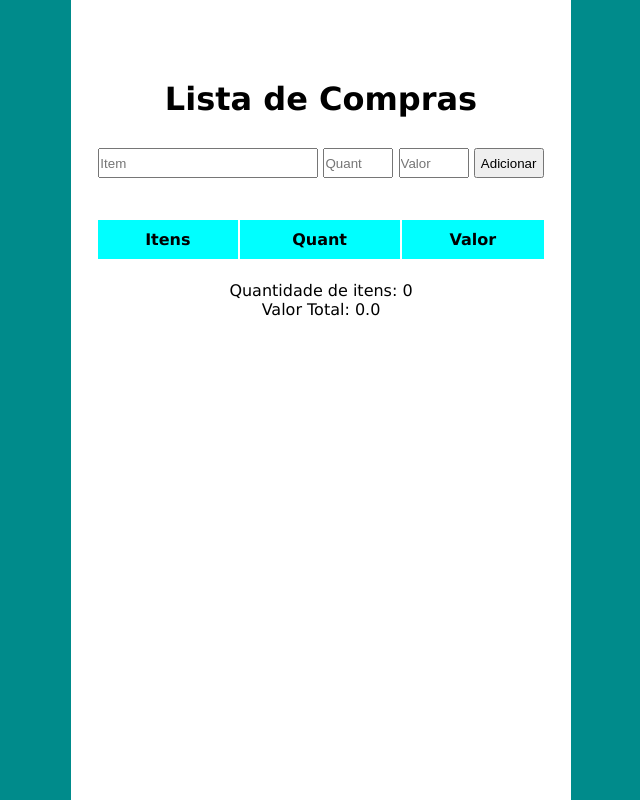
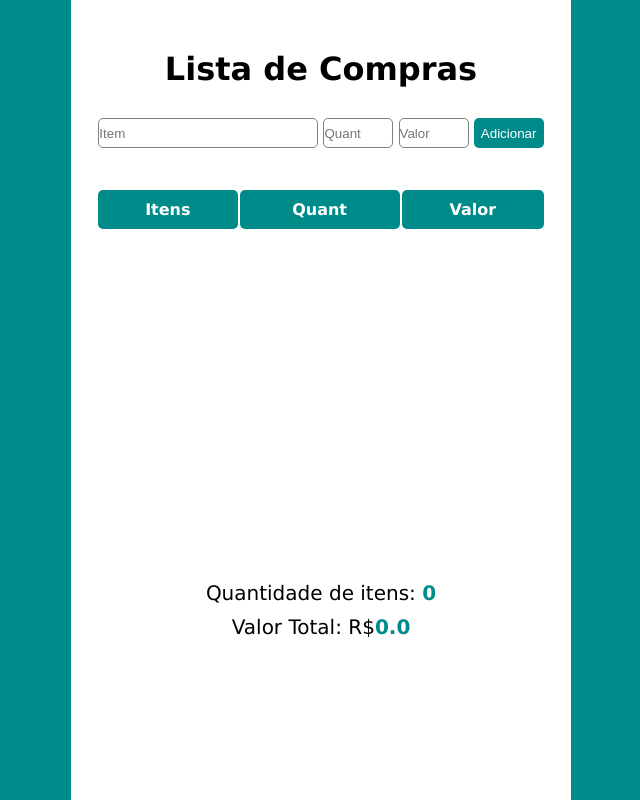
Before and after one commit to victorgemelgo/lista-de-compras, a plain HTML site: page index.html in a window 1280 px wide. Shown: the whole page, without its empty margins (319-959 px from the left). Drawn offline with Linux system fonts and the light colour scheme.

Commit message:
Finalizado 1.0

```diff
--- a/index.html
+++ b/index.html
@@ -1,5 +1,6 @@
 <!DOCTYPE html>
 <html lang="pt-br">
+
 <head>
     <meta charset="UTF-8">
     <meta http-equiv="X-UA-Compatible" content="IE=edge">
@@ -7,6 +8,7 @@
     <title>lista de compras</title>
     <link rel="stylesheet" href="style.css">
 </head>
+
 <body>
 
     <div class="container">
@@ -19,19 +21,25 @@
         </div>
 
         <div class="lista">
-            <table id="adicionados">
+            <table>
                 <tr>
                     <th>Itens</th>
                     <th>Quant</th>
                     <th>Valor</th>
                 </tr>
             </table>
+            <div id="tabela">
+                <table id="adicionados">
+
+                </table>
+            </div>
             <p>Quantidade de itens: <span id="itens-total">0</span></p>
-            <p>Valor Total: <span id="valor-total">0.0</span></p>
+            <p>Valor Total: R$<span id="valor-total">0.0</span></p>
         </div>
     </div>
 
 
     <script src="lista.js"></script>
 </body>
+
 </html>
--- a/lista.js
+++ b/lista.js
@@ -12,6 +12,10 @@ let lista = document.getElementById('adicionados');
 
 
 botaoAdd.addEventListener('click', () => {
+
+    if (item.value === "" | quantidade.value === "" | valor.value === "") {
+        alert('Preencha todos os campos')
+    } else {
         var listaAtual = lista.innerHTML;
 
         lista.innerHTML = listaAtual + "<tr class='itens'><td>" + item.value + "</td>" + "<td class='quant-item'>" + quantidade.value + "</td>" + "<td class='total'>" + valor.value + "</td></tr>";
@@ -37,4 +41,7 @@ botaoAdd.addEventListener('click', () => {
         }
 
 
+    }
+
+
 })
--- a/style.css
+++ b/style.css
@@ -1,47 +1,108 @@
-*{
+* {
     margin: 0;
     padding: 0;
     box-sizing: border-box;
 }
 
-html, body{
+html,
+body {
     background-color: darkcyan;
     width: 100%;
     height: 100%;
     font-family: 'Lucida Sans', 'Lucida Sans Regular', 'Lucida Grande', 'Lucida Sans Unicode', Geneva, Verdana, sans-serif;
 }
 
-.container{
+.container {
     width: 500px;
     height: 100%;
     margin: 0 auto;
-    padding: 50px 0;
+    padding: 20px 0;
     text-align: center;
     background-color: white;
 }
 
-.container h1{
+.container h1 {
     margin: 30px;
 }
 
-.itens{
+.itens {
     text-align: center;
 }
 
-#item{
+#item {
     width: 220px;
     height: 30px;
+    border-radius: 5px;
+    border: 1px solid grey
 }
 
-#quant, #valor{width: 70px; height: 30px;}
-
-button{width: 70px; height: 30px;}
-
-.lista{margin-top: 40px;}
-
-table{
-    width: 450px;
-    margin: 20px auto;
+#quant,
+#valor {
+    width: 70px;
+    height: 30px;
+    border-radius: 5px;
+    border: 1px solid grey;
 }
 
-th{background-color: aqua; margin: 10px auto; padding: 10px;}
+button {
+    width: 70px;
+    height: 30px;
+    border: none;
+    border-radius: 5px;
+    background-color: darkcyan;
+    color: white;
+}
+
+.lista {
+    margin-top: 40px;
+}
+
+#tabela{
+    height: 330px;
+    overflow: auto;
+}
+
+
+#tabela::-webkit-scrollbar {
+    width: 5px;               /* width of the entire scrollbar */
+  }
+
+  #tabela::-webkit-scrollbar-track {
+    background: white;       /* color of the tracking area */
+  }
+
+  #tabela::-webkit-scrollbar-thumb {
+    background-color: #3ec1d5;   /* color of the scroll thumb */
+    border-radius: 20px;       /* roundness of the scroll thumb */
+    /* creates padding around scroll thumb */
+  }
+
+
+
+table {
+    width: 450px;
+    margin: 10px auto;
+}
+
+th {
+    background-color: darkcyan;
+    color: white;
+    border-radius: 5px;
+    margin: 10px auto;
+    padding: 10px;
+}
+
+td{
+    width: 200px;
+    margin-right: 10px;
+}
+
+p{
+    margin-top: 10px;
+    font-size: 15pt;
+}
+
+p span{
+    font-weight: bolder;
+    color: darkcyan;
+}
```
Lines whose indentation alone changed are shown as unchanged.
